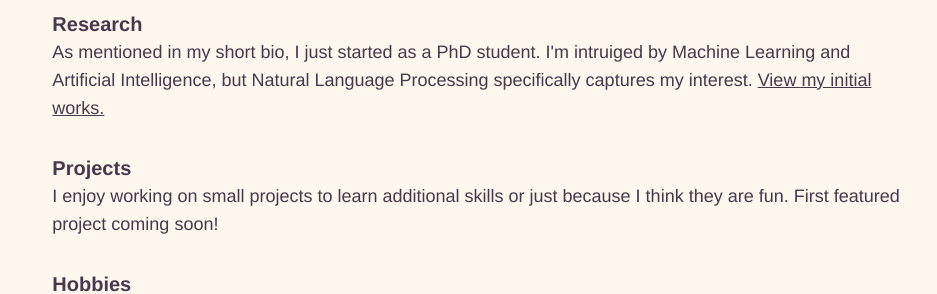
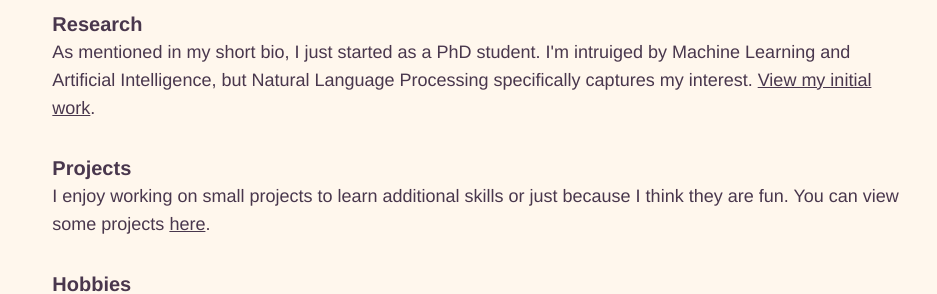
Before and after one commit to KarelDO/KarelDO.github.io, a Nuxt app: page / in a window 1280 px wide. Shown: the part 590-884 px from the top of the page, without its empty margins (161-1098 px from the left). Built offline with nearby package versions, Linux system fonts and the light colour scheme.

Commit message:
projects link on index

```diff
--- a/pages/index.vue
+++ b/pages/index.vue
@@ -216,7 +216,8 @@
         <p class="text-lg font-color-1">
           Hi! I’m a computer science engineer (major AI) passionate about
           Machine Learning, Natural Language Processing and Web Design. I
-          recently graduated from Ghent University and started as a PhD student at the
+          recently graduated from Ghent University and started as a PhD student
+          at the
           <a class="underline" href="https://ugentt2k.github.io">
             Text to Knowledge</a
           >
@@ -230,10 +231,7 @@
             href="https://tdmeeste.github.io/publications.html"
           >
             prof. Thomas Demeester</a
-          >.
-
-
-          Learn more about me by
+          >. Learn more about me by
           <nuxt-link to="/resume" class="underline">
             viewing my resume</nuxt-link
           >
@@ -260,8 +258,8 @@
           intruiged by Machine Learning and Artificial Intelligence, but Natural
           Language Processing specifically captures my interest.
           <nuxt-link to="/research" class="underline">
-            View my initial works.
-          </nuxt-link>
+            View my initial work</nuxt-link
+          >.
         </p>
         <!-- <nuxt-link to="/research">
           <p
@@ -281,7 +279,7 @@
         <p class="text-lg md:text-xl font-color-1 font-semibold">Projects</p>
         <p class="text-lg font-color-1">
           I enjoy working on small projects to learn additional skills or just
-          because I think they are fun. First featured project coming soon!
+          because I think they are fun. You can view some projects <nuxt-link class="underline" to="/projects">here</nuxt-link>.
         </p>
       </div>
 
```
